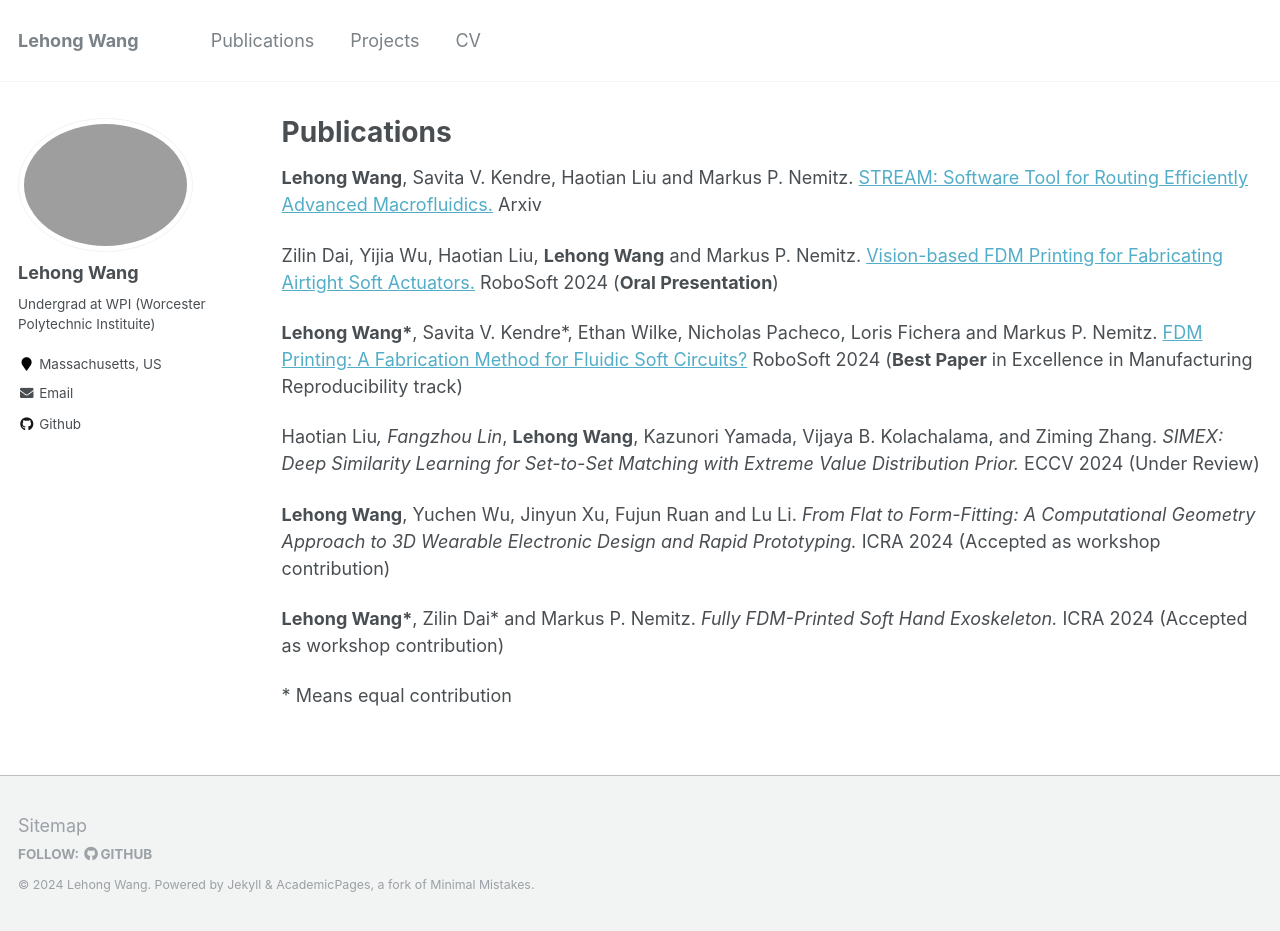
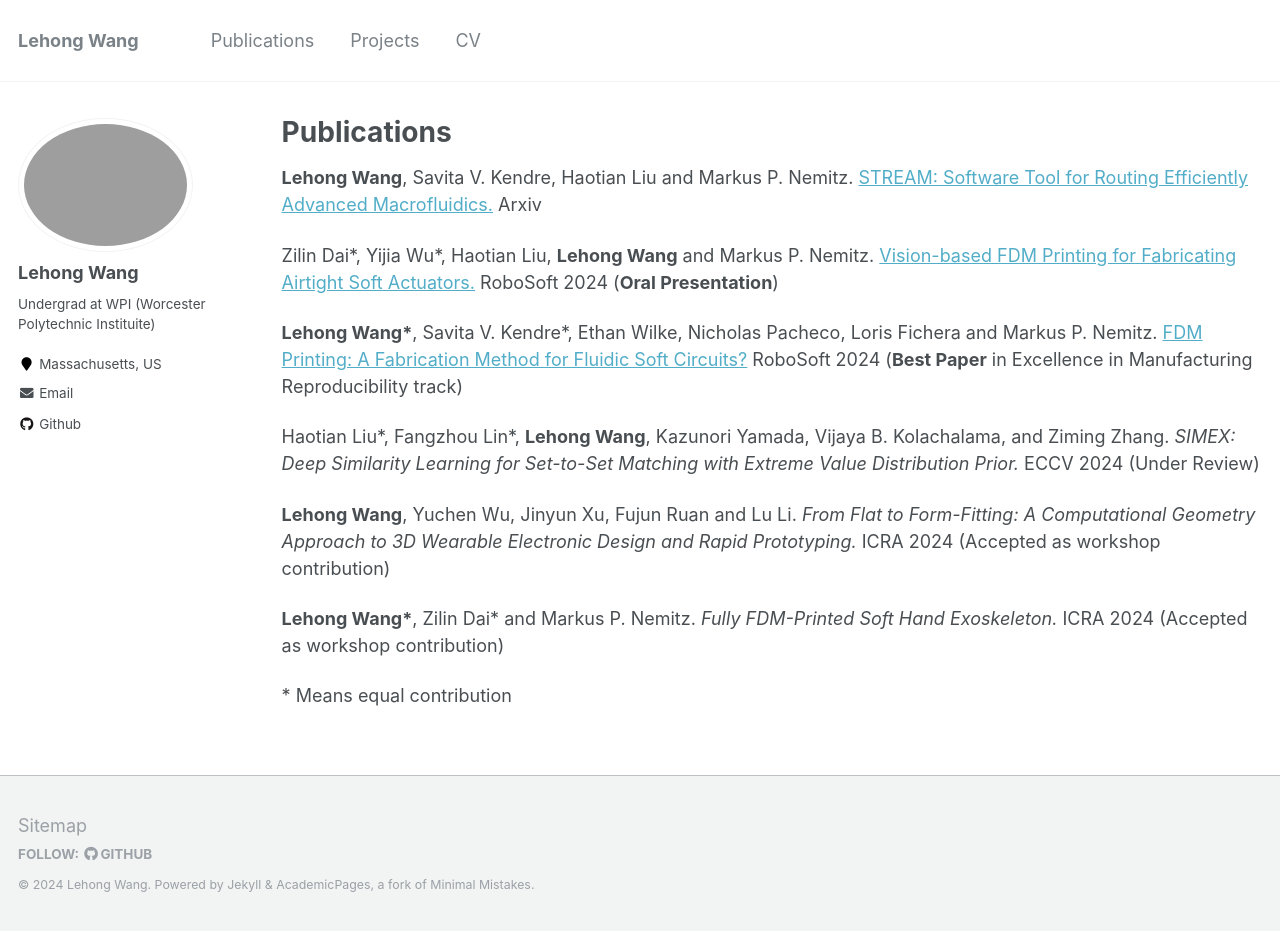
Before and after one commit to Lehong-Wang/Lehong-Wang.github.io, a Jekyll site: the page built from _pages/publications.md, in a window 1280 px wide and 931 px high. Built offline with Jekyll 4.4.1, drawn with Linux system fonts in a browser that asks for light colours.

```diff
--- a/_pages/publications.md
+++ b/_pages/publications.md
@@ -20,12 +20,12 @@ author_profile: true
 **Lehong Wang**, Savita V. Kendre, Haotian Liu and Markus P. Nemitz. [STREAM: Software Tool for Routing Efficiently Advanced Macrofluidics.](https://arxiv.org/abs/2312.01130) Arxiv
 
 
-Zilin Dai, Yijia Wu, Haotian Liu, **Lehong Wang** and Markus P. Nemitz. [Vision-based FDM Printing for Fabricating Airtight Soft Actuators.](https://arxiv.org/abs/2312.01135) RoboSoft 2024 (**Oral Presentation**)
+Zilin Dai\*, Yijia Wu\*, Haotian Liu, **Lehong Wang** and Markus P. Nemitz. [Vision-based FDM Printing for Fabricating Airtight Soft Actuators.](https://arxiv.org/abs/2312.01135) RoboSoft 2024 (**Oral Presentation**)
 
 
 **Lehong Wang\***, Savita V. Kendre*, Ethan Wilke, Nicholas Pacheco, Loris Fichera and Markus P. Nemitz. [FDM Printing: A Fabrication Method for Fluidic Soft Circuits?](https://arxiv.org/abs/2312.01131) RoboSoft 2024 (**Best Paper** in Excellence in Manufacturing Reproducibility track)
 
-Haotian Liu*, Fangzhou Lin*, **Lehong Wang**, Kazunori Yamada, Vijaya B. Kolachalama, and Ziming Zhang. *SIMEX: Deep Similarity Learning for Set-to-Set Matching with Extreme Value Distribution Prior.* ECCV 2024 (Under Review)
+Haotian Liu\*, Fangzhou Lin\*, **Lehong Wang**, Kazunori Yamada, Vijaya B. Kolachalama, and Ziming Zhang. *SIMEX: Deep Similarity Learning for Set-to-Set Matching with Extreme Value Distribution Prior.* ECCV 2024 (Under Review)
 
 **Lehong Wang**, Yuchen Wu, Jinyun Xu, Fujun Ruan and Lu Li. *From Flat to Form-Fitting: A Computational Geometry Approach to 3D Wearable Electronic Design and Rapid Prototyping.* ICRA 2024 (Accepted as workshop contribution)
 
```
